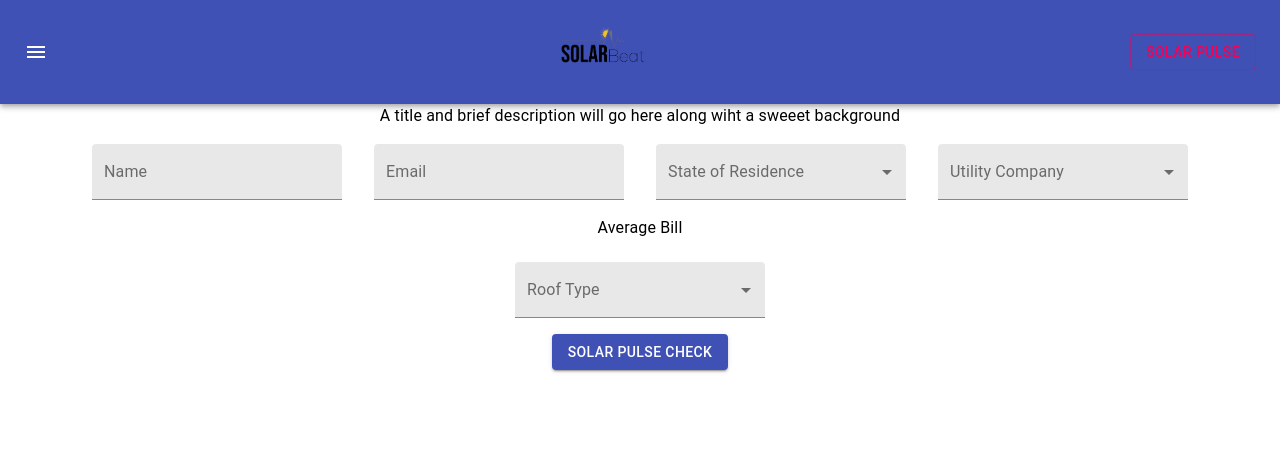
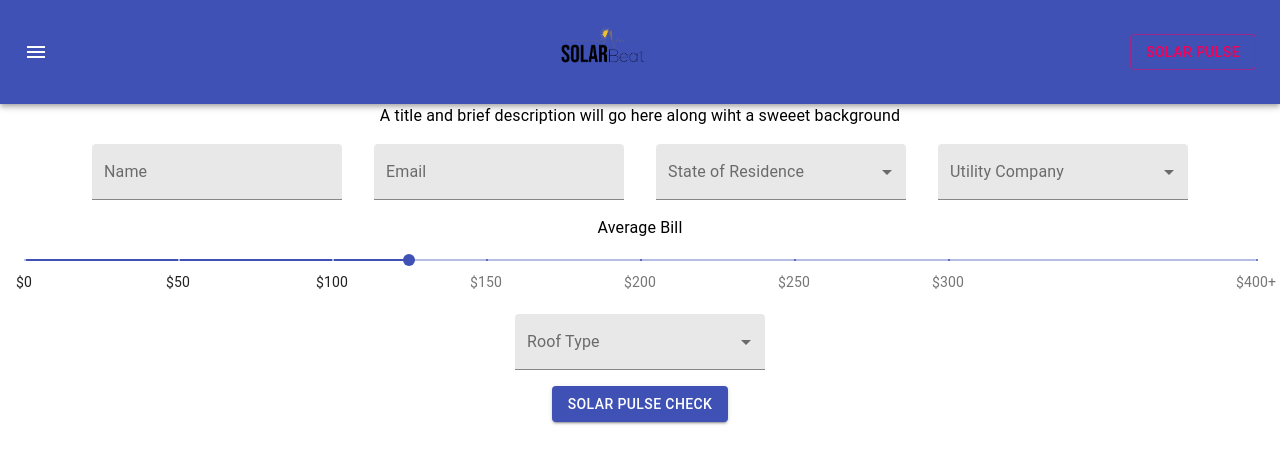
Before and after one commit to NGDino/solar-beat, a React (Create React App) app in the folder solar-beat/: page /estimate in a window 1280 px wide. Shown: the top 464 px of the page. Built offline with nearby package versions, Linux system fonts and the light colour scheme.

Commit message:
form state gets stored for all elements.  Now working on passing them to results page

```diff
--- a/solar-beat/src/App.js
+++ b/solar-beat/src/App.js
@@ -15,6 +15,7 @@
 import Equipment from './pages/Equipment';
 import Calculator from './pages/Calculator';
 import Contact from './pages/Contact';
+import CalcResults from './pages/CalcResults';
 
 
 function App() {
@@ -27,6 +28,7 @@
           <Route exact path = '/equipment'  component = {Equipment} />
           <Route exact path = '/estimate'  component = {Calculator} />
           <Route exact path = '/contact'  component = {Contact} />
+          <Route exact path = '/results'  component = {CalcResults} />
         </Switch>
 
 
--- /dev/null
+++ b/solar-beat/src/pages/CalcResults/index.js
@@ -0,0 +1,13 @@
+import react from 'react'
+
+
+const CalcResults = (formState) =>{
+    console.log('props', formState)
+
+
+    return(
+        <div> <h1>YOU MADE IT DUDDDEEEE</h1></div>
+    )
+}
+
+export default CalcResults
--- a/solar-beat/src/pages/Calculator/index.js
+++ b/solar-beat/src/pages/Calculator/index.js
@@ -1,6 +1,12 @@
 import { Typography, Container, TextField, FormControl, Select, MenuItem, InputLabel, Slider, Button } from '@material-ui/core'
 import React, {useState} from 'react'
 import {makeStyles} from '@material-ui/core/styles'
+
+
+import {
+
+    Link as RouterLink
+} from 'react-router-dom'
 
 
 //calculator JS functions
@@ -23,6 +29,7 @@
 
 const Contact = () =>{
 //labels for slider
+// console.log('does this owrk')
     const marks = [
         {
             value: 0,
@@ -61,10 +68,11 @@
     const classes = useStyles();
 
 
-    const [formState, setFormState] = useState({name: '', email:'', residence:'', utilityCompany: '', billAmount:'', roofType:'' })
+    const [formState, setFormState] = useState({name: '', email:'', residence:'', utilityCompany: '', billAmount: 0, roofType:'' })
 
     //set form state
 const handleChange=(event)=>{
+
     const {name ,value} = event.target;
 
     setFormState({
@@ -72,6 +80,7 @@
         [name]: value
     });
     console.log(formState)
+
 }
 
 
@@ -80,8 +89,20 @@
     const handleSolarCalc= (e) =>{
         e.preventDefault()
 
-        console.log('formstate')
+        console.log('formstate', formState)
     }
+
+    //slider val
+    const [val, setVal] = useState(0)
+    const sliderValue = (event, value) => {
+        setVal(value)
+        // console.log('sliderval', value)
+        setFormState({
+            ...formState,
+            billAmount: value
+        })
+    }
+
 
 
 
@@ -137,7 +158,7 @@
                 <Typography id="discrete-slider" gutterBottom>
                     Average Bill
                 </Typography>
-                {/* <Slider
+                <Slider
                     defaultValue={125}
                     getAriaValueText={valuetext}
                     aria-labelledby="discrete-slider"
@@ -146,9 +167,11 @@
                     marks={marks}
                     min={0}
                     max={400}
-                    value={value}
-                    onChangeCommitted={handleSlide}
-                /> */}
+                    name="billAmount"
+                    onChange={sliderValue}
+                    // onChange={}
+                    // onChangeCommitted={handleChange}
+                />
                 <FormControl className={classes.formControl} variant="filled">
                 <InputLabel id="roofType-label">Roof Type</InputLabel>
 
@@ -165,11 +188,11 @@
                         <MenuItem value={'cementTile'}>Cement Tyle</MenuItem>
                         <MenuItem value={'metal'}>Metal</MenuItem>
                         <MenuItem value={'flat'}>Flat</MenuItem>
-                        <MenuItem value={'terracotta'}>terracotta</MenuItem>
+                        <MenuItem value={'terracotta'}>Terracotta</MenuItem>
                     </Select>
                 </FormControl>
                 <br/>
-                <Button variant="contained" color="primary" type='submit'>
+                <Button variant="contained" color="primary" type='submit' component = {RouterLink} to = '/results' children={formState}>
                     Solar Pulse Check
                 </Button>
 
```
Also changed, not shown: 1 other file (tests, documents, lock files or other folders). Lines whose indentation alone changed are shown as unchanged.
